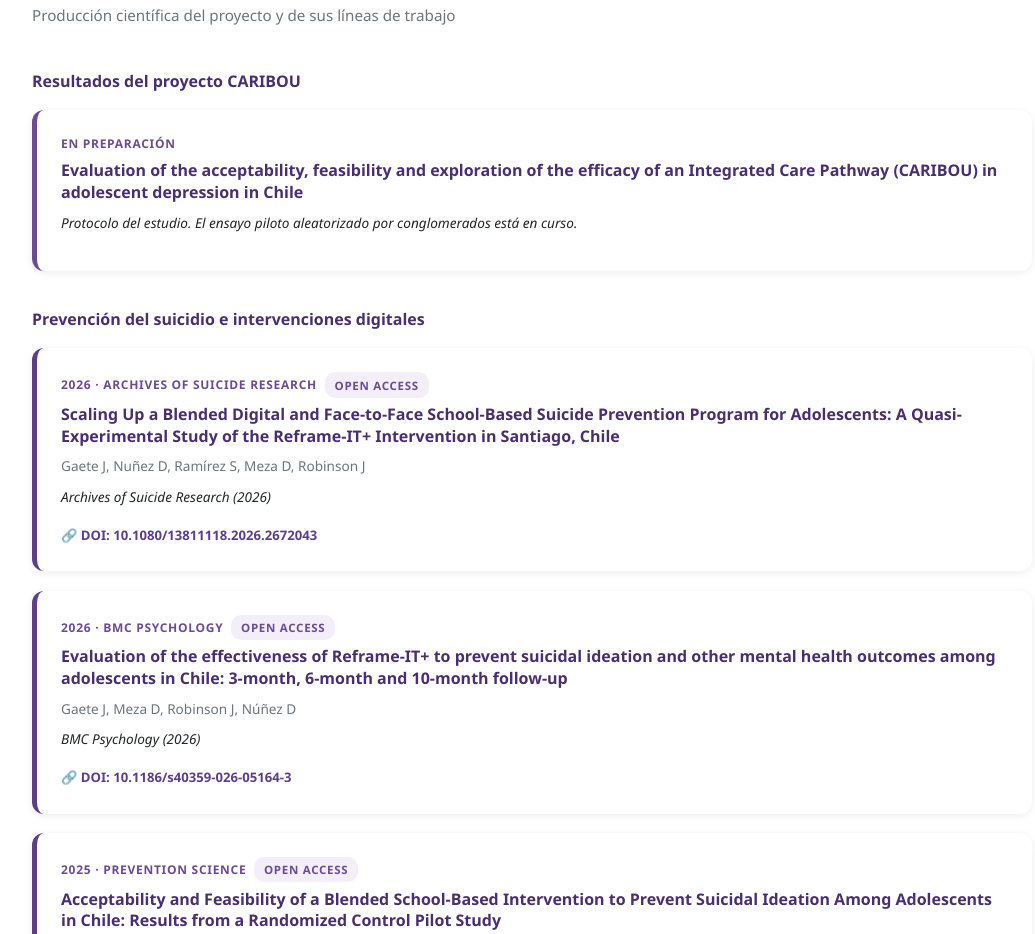
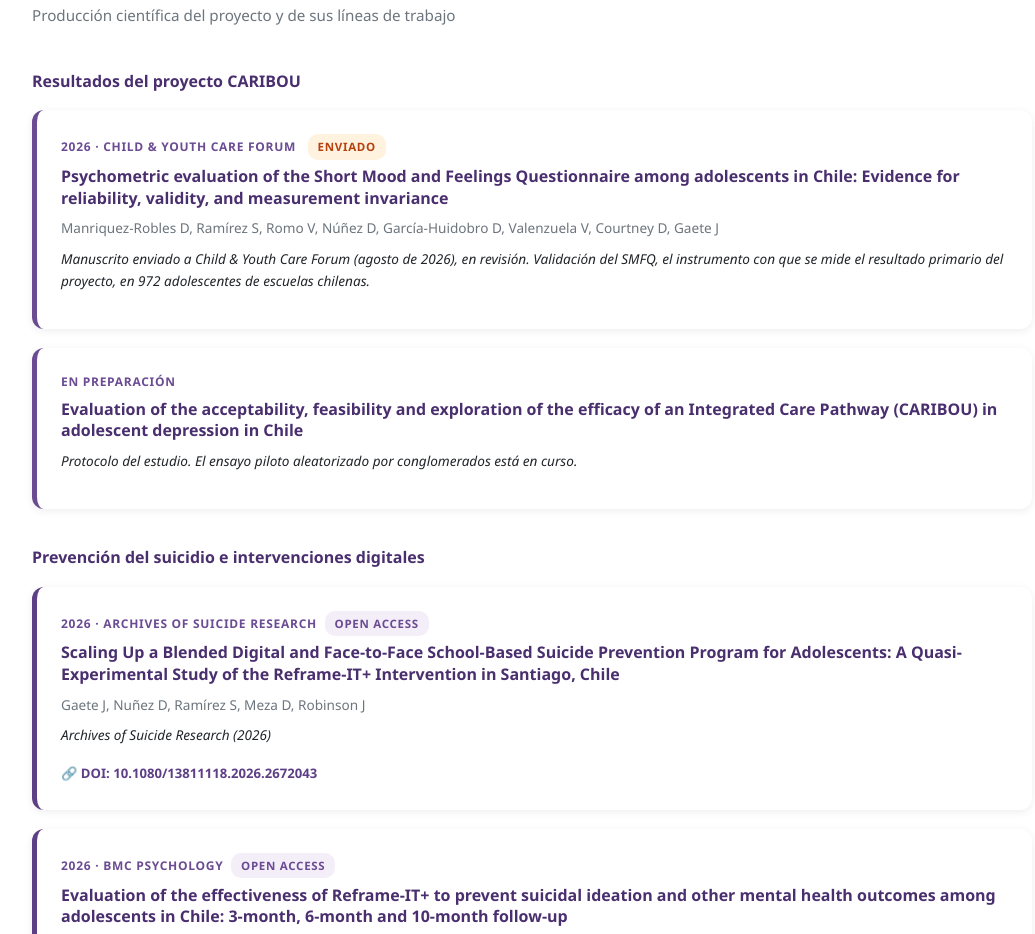
Before and after one commit to jegaete/caribou-project, a plain HTML site: page index.html in a window 1280 px wide. Shown: the part 4815-5749 px from the top of the page, without its empty margins (108-1143 px from the left). Drawn offline with Linux system fonts and the light colour scheme.

Commit message:
CARIBOU: artículo enviado sobre la validación del SMFQ

```diff
--- a/index.html
+++ b/index.html
@@ -510,6 +510,13 @@
     <h3 class="pub-group" data-es="Resultados del proyecto CARIBOU" data-en="CARIBOU project outputs">Resultados del proyecto CARIBOU</h3>
     <div class="pub-list">
       <div class="pub-card" style="border-left-color: var(--accent);">
+        <div class="pub-year">2026 · Child &amp; Youth Care Forum <span class="pub-badge" style="background:#fff3e0; color:#b7410e;" data-es="Enviado" data-en="Submitted">Enviado</span></div>
+        <div class="pub-title">Psychometric evaluation of the Short Mood and Feelings Questionnaire among adolescents in Chile: Evidence for reliability, validity, and measurement invariance</div>
+        <div class="pub-authors">Manriquez-Robles D, Ramírez S, Romo V, Núñez D, García-Huidobro D, Valenzuela V, Courtney D, Gaete J</div>
+        <div class="pub-journal" data-es="Manuscrito enviado a &lt;em&gt;Child &amp; Youth Care Forum&lt;/em&gt; (agosto de 2026), en revisión. Validación del SMFQ, el instrumento con que se mide el resultado primario del proyecto, en 972 adolescentes de escuelas chilenas." data-en="Manuscript submitted to &lt;em&gt;Child &amp; Youth Care Forum&lt;/em&gt; (August 2026), under review. Validation of the SMFQ, the instrument used to measure the project&#x27;s primary outcome, in 972 adolescents from Chilean schools.">Manuscrito enviado a <em>Child & Youth Care Forum</em> (agosto de 2026), en revisión. Validación del SMFQ, el instrumento con que se mide el resultado primario del proyecto, en 972 adolescentes de escuelas chilenas.</div>
+      </div>
+
+      <div class="pub-card" style="border-left-color: var(--accent);">
         <div class="pub-year"><span data-es="En preparación" data-en="In preparation">En preparación</span></div>
         <div class="pub-title">Evaluation of the acceptability, feasibility and exploration of the efficacy of an Integrated Care Pathway (CARIBOU) in adolescent depression in Chile</div>
         <div class="pub-journal" data-es="Protocolo del estudio. El ensayo piloto aleatorizado por conglomerados está en curso." data-en="Study protocol. The pilot cluster randomised trial is under way.">Protocolo del estudio. El ensayo piloto aleatorizado por conglomerados está en curso.</div>
```
